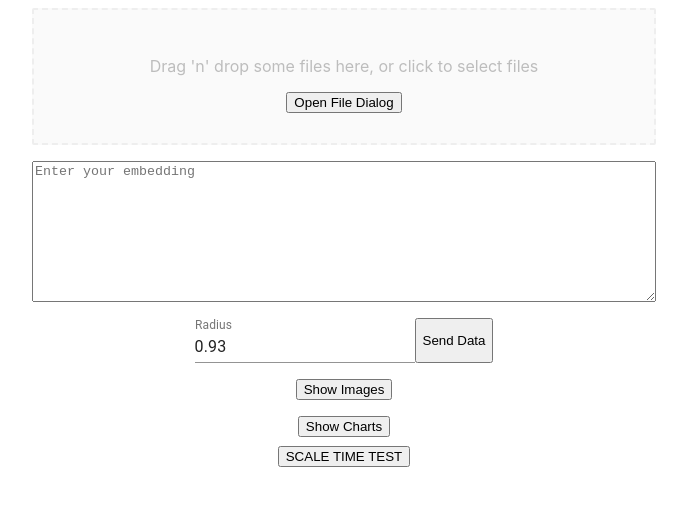
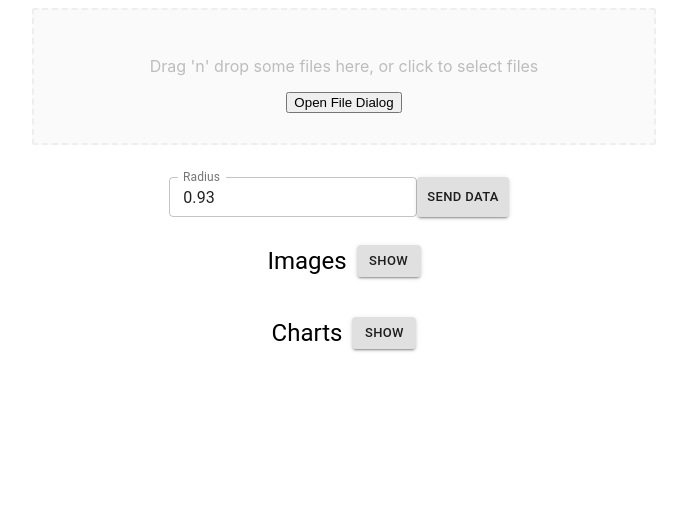
Before and after one commit to aTNa-Lab/kloop-api, a React (Create React App) app: page / in a window 1280 px wide. Shown: the top 506 px of the page, without its empty margins (296-983 px from the left). Built offline with nearby package versions, Linux system fonts and the light colour scheme.

Commit message:
Add initial image, change to hourformat, style

```diff
--- a/src/App.js
+++ b/src/App.js
@@ -1,12 +1,12 @@
 import React, { useState, useEffect } from 'react';
 import Dropzone from './Components/UploadFile/Dropzone'
 import UploadEmbed from './Components/UploadEmbed/UploadEmbed'
-import { Button, Grid, TextField } from '@material-ui/core';
+import { Button, Grid, TextField, Typography } from '@material-ui/core';
 import { makeStyles } from '@material-ui/core/styles';
 import Charts from './Components/Charts/Charts'
 import Frames from './Components/Frames/Frames'
 import './App.css';
-import {extent, timeFormat, range, sum, max, timeParse, scaleTime, timeDays} from 'd3'
+import {extent, timeFormat, range, sum, max, timeParse, scaleTime, timeHours, timeDays} from 'd3'
 import {nest} from 'd3-collection'
 import * as test from './test.json'
 import CircularProgress from '@material-ui/core/CircularProgress';
@@ -23,10 +23,11 @@ const useStyles = makeStyles((theme) => ({
   },
   spinner: {
     color: 'grey',
-    right: 0,
-    top: 0,
-    margin: '15px',
-    position: "absolute"
+    // right: 0,
+    // top: 0,
+    // margin: '15px',
+    // position: "absolute"
+    paddingLeft: 10
   }
 }));
 
@@ -46,6 +47,7 @@ function App() {
   const [timeRange, setTimeRange] = useState(null)
   const [charts, setCharts] = useState(false)
   const [radius, setRadius] = useState(0.93)
+  const [initialImage, setInitial] = useState(null)
 
   // useEffect(() => {
   //   setData(test.default)
@@ -162,7 +164,7 @@ function App() {
 
   const nestData = (array) => {
     let week = timeFormat("%U");
-    let hour = timeFormat("%Y-%m-%d");
+    let hour = timeFormat("%Y-%m-%d %H:00");
     let flatdata = array
     let dateExtent = extent(flatdata, d => week(Date.parse(d.appearance_time)));
     console.log("Time extent", dateExtent)
@@ -178,7 +180,8 @@ function App() {
     console.log("HOUR NEST", nestHour)
     let extentHours = extent(nestHour.keys())
     console.log(extentHours)
-    let timeScale = timeDays(new Date(extentHours[0]), new Date(extentHours[1]))
+    // let timeScale = timeDays(new Date(extentHours[0]), new Date(extentHours[1]))
+    let timeScale = timeHours(new Date(extentHours[0]), new Date(extentHours[1])).concat(new Date(extentHours[1]))
     let hourScale = timeScale.map(d => hour(d))
 
     let dates = timeRange.map(d => (d < 10 ? nested.get('0' + d) : nested.get(d)) || 0)
@@ -205,23 +208,35 @@ function App() {
 
   return (
     <div className="App">
-    <div className={classes.spinner}>{showSpinner ? <CircularProgress size={32} style={{color: 'grey'}} /> : null}</div>
     <Grid container direction="column" alignItems="center" justify="center">
       <Grid container justify="center" className={classes.gridItem}>
-        <Dropzone handleChange={handleFileChange} handleClick={handleSnackbarClick} />
+        <Dropzone handleChange={handleFileChange} handleClick={handleSnackbarClick} setImage={setInitial} />
       </Grid>
-      <Grid container justify="center" className={classes.gridItem}><UploadEmbed handleChange={handleEmbedChange} value={embed}/></Grid>
+      {/* <Grid container justify="center" className={classes.gridItem}><UploadEmbed handleChange={handleEmbedChange} value={embed}/></Grid> */}
       <Grid container justify="center" className={classes.gridItem}>
-        <TextField id="radius" size="small" label="Radius" value={radius} onChange={handleRadiusChange} />
-        <button onClick={() => handlePostData()}>Send Data</button>
+        {initialImage ? <img src={initialImage} alt="initial_image" style={{height: 300}} /> : null}
       </Grid>
-      <Grid container justify="center" className={classes.gridItem}><button onClick={() => showImages(3)}>Show Images</button></Grid>
-      <Grid container justify="center" className={classes.gridItem}><button onClick={() => showCharts()}>Show Charts</button></Grid>
+      <Grid container justify="center" className={classes.gridItem}>
+        <TextField variant="outlined" id="radius" size="small" label="Radius" value={radius} onChange={handleRadiusChange} />
+        <Button variant="contained" size="small" onClick={() => handlePostData()}>Send Data</Button>
+        <div className={classes.spinner}>{showSpinner ? <CircularProgress size={32} style={{color: 'grey'}} /> : null}</div>
+      </Grid>
+    </Grid>
+    <div style={{padding: 20}}>
+      <Grid container justify="center">
+      <Typography variant="h5" style={{margin: 0, paddingRight: 10}}>Images</Typography>
+      <Button variant="contained" size="small" onClick={() => showImages(3)}>Show</Button>
+      </Grid>
       {ready ? <Frames farest={farest} closest={closest} quantity={quantity} /> : null}
-    </Grid>
+    </div>
+    <div style={{padding: 20}}>
+      <Grid container justify="center">
+      <Typography variant="h5" style={{margin: 0, paddingRight: 10}}>Charts</Typography>
+      <Button variant="contained" size="small" onClick={() => showCharts()}>Show</Button>
+      </Grid>
       {charts ? <Charts timeRange={timeRange} dates={dates}/> : null }
+    </div>
       <Snackbar handleClose={handleSnackbarClose} open={openSnackbar} />
-      <button onClick={() => console.log(scaleTime().domain())}>SCALE TIME TEST</button>
     </div>
   );
 }
--- a/src/Components/Charts/Charts.js
+++ b/src/Components/Charts/Charts.js
@@ -83,7 +83,7 @@ import ReactEcharts from "echarts-for-react";
 const Charts = (props) => {
     console.log("GOT", props)
     return (
-        <div>
+        <div style={{padding: 20}}>
           <ReactEcharts
         option = {{
         tooltip: {
@@ -108,6 +108,8 @@ const Charts = (props) => {
             }
         },
         dataZoom: [{
+            show: true,
+        },{
             type: 'inside'
         }],
         series: {
--- a/src/Components/Frames/Frames.js
+++ b/src/Components/Frames/Frames.js
@@ -13,10 +13,13 @@ const useStyles = makeStyles((theme) => ({
   gridList: {
     // Promote the list into his own layer on Chrome. This cost memory but helps keeping high FPS.
     transform: 'translateZ(0)',
-    padding: 20
+    paddingRight: 20,
+    paddingLeft: 20,
+    paddingTop: 10
   },
   header : {
-      marginBottom: 0
+      marginBottom: 0,
+      paddingLeft: 20
   }
 }));
 
@@ -24,8 +27,8 @@ const Frames = (props) => {
     const classes = useStyles();
     let closestImgs = props.closest.map((tile, i) => {
       return(
-      <GridListTile key={i} style={{width: 375}}>
-        <img src={tile.image} alt={i} />
+      <GridListTile key={i} style={{minWidth: 375}}>
+        <img src={tile.image} alt={i} style={{height: 300}} />
         <GridListTileBar
           title={tile.metadata.distance}
         />
@@ -33,8 +36,8 @@ const Frames = (props) => {
     )})
     let farestImgs = props.farest.map((tile, i) => {
       return(
-      <GridListTile key={i} style={{width: 375}}>
-        <img src={tile.image} alt={i} />
+      <GridListTile key={i} style={{minWidth: 375}}>
+        <img src={tile.image} alt={i} style={{height: 300}}/>
         <GridListTileBar
           title={tile.metadata.distance}
         />
--- a/src/Components/UploadFile/Dropzone.js
+++ b/src/Components/UploadFile/Dropzone.js
@@ -26,6 +26,11 @@ const Dropzone = (props) => {
 	  acceptedFiles.forEach((file) => {
 		props.handleChange(file)
 		props.handleClick()
+		let reader = new FileReader();
+		reader.onloadend = () => {
+			props.setImage(reader.result)
+		}
+		reader.readAsDataURL(file)
 	  })
 	}, [])
 
```
